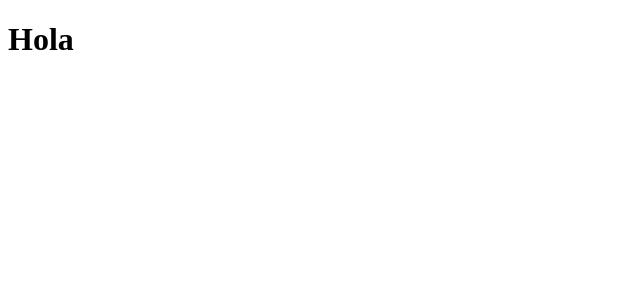
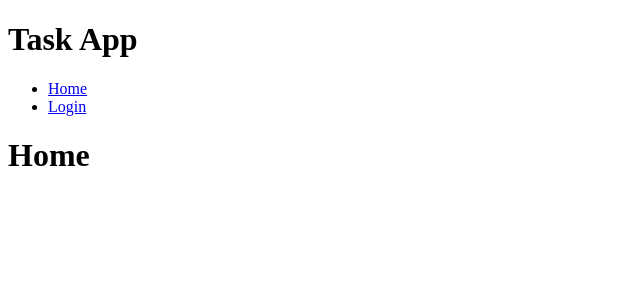
Before and after one commit to PaulaSousa2014/FinalProject, a Vue app: page / in a window 1280 px wide. Shown: the top 300 px of the page, without its empty margins (0-640 px from the left). Built offline with nearby package versions, Linux system fonts and the light colour scheme.

Commit message:
Navegación prueba

```diff
--- a/package.json
+++ b/package.json
@@ -9,7 +9,8 @@
     "preview": "vite preview"
   },
   "dependencies": {
-    "vue": "^3.2.37"
+    "vue": "^3.2.37",
+    "vue-router": "^4.1.5"
   },
   "devDependencies": {
     "@vitejs/plugin-vue": "^3.1.0",
--- a/src/App.vue
+++ b/src/App.vue
@@ -1,9 +1,17 @@
 <template>
-<h1>Hola</h1>
+    <h1>Task App</h1>
+    <ul>
+        <li>
+            <router-link :to="{name: 'home'}">Home</router-link>
+        </li>
+        <li>
+            <router-link :to="{name: 'login'}">Login</router-link>
+        </li>
+    </ul>
+    <router-view></router-view>
 </template>
 <script setup>
-console.log(process.env.NODE_ENV)
+
 </script>
-
 <style scoped>
 </style>
--- a/src/main.js
+++ b/src/main.js
@@ -1,5 +1,8 @@
 import { createApp } from 'vue'
 import './style.css'
 import App from './App.vue'
+import router from './router'
 
-createApp(App).mount('#app')
+createApp(App)
+.use(router)
+.mount('#app')
--- /dev/null
+++ b/src/router/index.js
@@ -0,0 +1,35 @@
+import { nextTick } from 'vue'
+import { createRouter, createWebHistory } from 'vue-router'
+
+//para probar que funcionen
+const routes = [
+    {
+        path: '/',
+        name: 'home',
+        component: () => import('../views/Home.vue')
+    },
+
+    {
+        path: '/login',
+        name: 'login',
+        component: () => import('../views/Login.vue')
+    },
+]
+
+const router = createRouter({
+    history: createWebHistory(import.meta.env.BASE_URL),
+    routes,
+
+
+})
+
+// router.beforeEach((to, from) => {
+//     console.log(to, from)
+//     nextTick()
+//     return true
+// })
+
+
+console.log('router: ', import.meta.env.BASE_URL)
+
+export default router;
--- /dev/null
+++ b/src/views/Home.vue
@@ -0,0 +1,7 @@
+<template>
+    <h1>Home</h1>
+</template>
+<script setup>
+</script>
+<style scoped>
+</style>
--- /dev/null
+++ b/src/views/Login.vue
@@ -0,0 +1,7 @@
+<template>
+    <h1>Login</h1>
+</template>
+<script setup>
+</script>
+<style scoped>
+</style>
--- a/vite.config.js
+++ b/vite.config.js
@@ -5,6 +5,6 @@ import vue from '@vitejs/plugin-vue'
 export default defineConfig({
     plugins: [vue()],
     build: { outDir: 'docs'},
-    base: process.env.NODE_ENV === 'production' ? '/finalproject/' : '/',
+    base: process.env.NODE_ENV === 'production' ? '/FinalProject/' : '/',
 
 })
```
Also changed, not shown: 6 other files (tests, documents, lock files or other folders).
